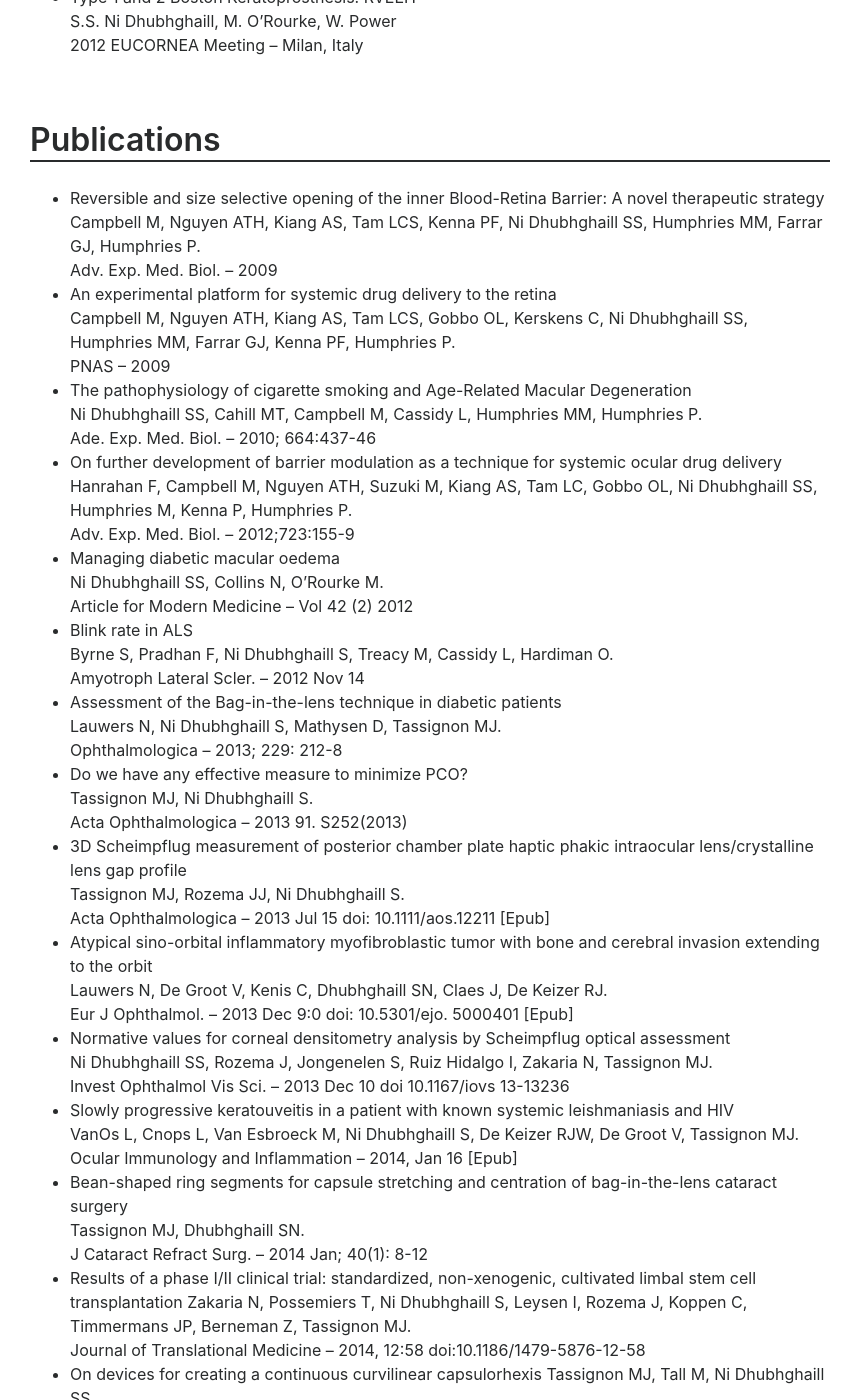
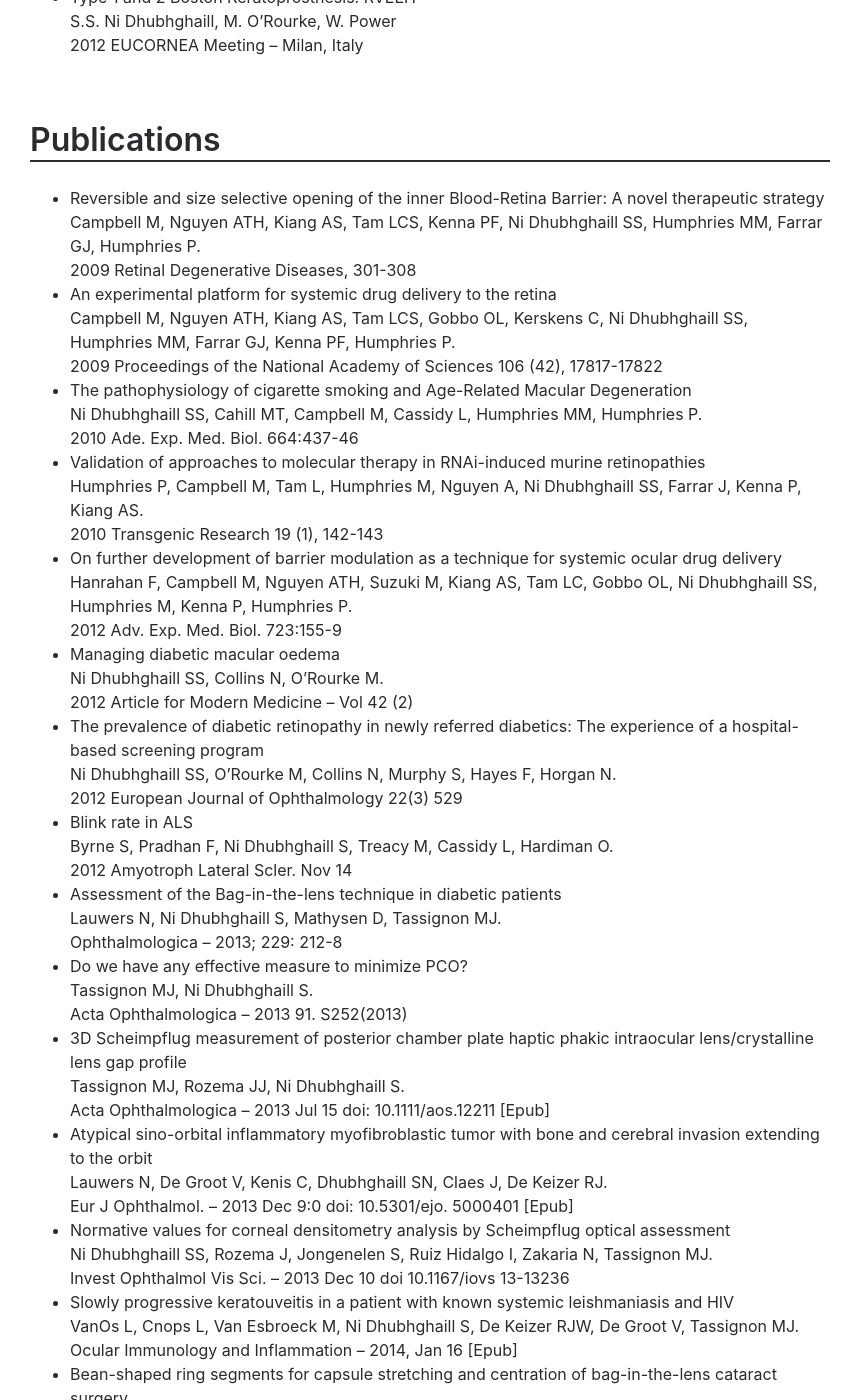
Before and after one commit to sorchanidhubhghaill/cv, a Jekyll site: the page built from index.md, in a window 1280 px wide and 1400 px high, scrolled down 7668 px. Shown: the whole window, without its empty margins (210-1065 px from the left). Built offline with Jekyll 4.4.1, drawn with Linux system fonts in a browser that asks for light colours.

Commit message:
Update index.md

```diff
--- a/index.md
+++ b/index.md
@@ -302,24 +302,30 @@ Antwerp University Hospital -- Wilrijkstraat 10, 2610 Antwerp, Belgium
 
  - Reversible and size selective opening of the inner Blood-Retina Barrier: A novel therapeutic strategy
      Campbell M, Nguyen ATH, Kiang AS, Tam LCS, Kenna PF, Ni Dhubhghaill SS, Humphries MM, Farrar GJ, Humphries P.
-     Adv. Exp. Med. Biol. -- 2009
+     2009 Retinal Degenerative Diseases, 301-308
  - An experimental platform for systemic drug delivery to the retina
      Campbell M, Nguyen ATH, Kiang AS, Tam LCS, Gobbo OL, Kerskens C, Ni Dhubhghaill SS,
      Humphries MM, Farrar GJ, Kenna PF, Humphries P.
-     PNAS -- 2009
+     2009 Proceedings of the National Academy of Sciences 106 (42), 17817-17822
  - The pathophysiology of cigarette smoking and Age-Related Macular Degeneration
      Ni Dhubhghaill SS, Cahill MT, Campbell M, Cassidy L, Humphries MM, Humphries P.
-     Ade. Exp. Med. Biol. -- 2010; 664:437-46
+     2010 Ade. Exp. Med. Biol. 664:437-46
+ - Validation of approaches to molecular therapy in RNAi-induced murine retinopathies
+     Humphries P, Campbell M, Tam L, Humphries M, Nguyen A, Ni Dhubhghaill SS, Farrar J, Kenna P, Kiang AS.
+     2010 Transgenic Research 19 (1), 142-143
  - On further development of barrier modulation as a technique for systemic ocular drug delivery
      Hanrahan F, Campbell M, Nguyen ATH, Suzuki M, Kiang AS, Tam LC, Gobbo OL, Ni Dhubhghaill
      SS, Humphries M, Kenna P, Humphries P.
-     Adv. Exp. Med. Biol. -- 2012;723:155-9
+     2012 Adv. Exp. Med. Biol. 723:155-9
  - Managing diabetic macular oedema
      Ni Dhubhghaill SS, Collins N, O'Rourke M.
-     Article for Modern Medicine -- Vol 42 (2) 2012
+     2012 Article for Modern Medicine -- Vol 42 (2)
+ - The prevalence of diabetic retinopathy in newly referred diabetics: The experience of a hospital-based screening program
+     Ni Dhubhghaill SS, O'Rourke M, Collins N, Murphy S, Hayes F, Horgan N.
+     2012 European Journal of Ophthalmology 22(3) 529
  - Blink rate in ALS
      Byrne S, Pradhan F, Ni Dhubhghaill S, Treacy M, Cassidy L, Hardiman O.
-     Amyotroph Lateral Scler. -- 2012 Nov 14
+     2012 Amyotroph Lateral Scler. Nov 14
  - Assessment of the Bag-in-the-lens technique in diabetic patients
      Lauwers N, Ni Dhubhghaill S, Mathysen D, Tassignon MJ.
      Ophthalmologica -- 2013; 229: 212-8
```
